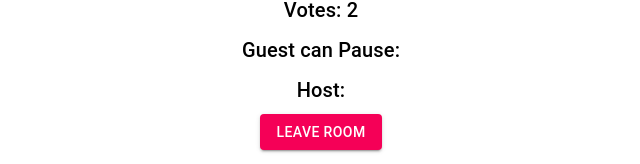
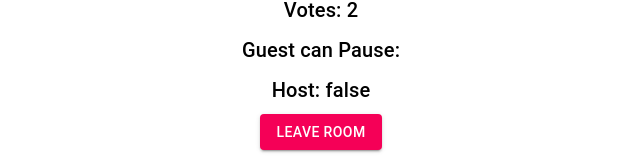
Before and after one commit to dacavcosta/tech_with_tim_django_react_tutorial, a React app in the folder shared_music_controller/frontend/: page /room/1 in a window 1280 px wide. Shown: the part 173-337 px from the top of the page, without its empty margins (319-959 px from the left). Built offline with nearby package versions, Linux system fonts and the light colour scheme; no server answers; the HTML template or start-up script is replaced by a standard one.

Commit message:
Implemented the settings inside Room.js

```diff
--- a/shared_music_controller/frontend/src/components/room.js
+++ b/shared_music_controller/frontend/src/components/room.js
@@ -8,10 +8,12 @@ export default class Room extends Component {
             votesToSkip: 2,
             guestcanPause: false,
             isHost: false,
+            showSettings: false,
         };
         this.roomCode = this.props.match.params.roomCode;
         this.getRoomDetails();
-        this.leaveButtonPressed = this.leaveButtonPressed.bind(this)
+        this.leaveButtonPressed = this.leaveButtonPressed.bind(this);
+        this.updateShowSettings = this.updateShowSettings.bind(this);
     }
 
     getRoomDetails() {
@@ -44,6 +46,22 @@ export default class Room extends Component {
         });
     }
 
+    updateShowSettings(value) {
+        this.state({
+            showSettings: value,
+        });
+    }
+
+    renderSettingsButton() {
+        return (
+            <Grid item xs={12} align="center">
+                <Button variant="contained" color="primary" onClick={() => this.updateShowSettings(true)}>
+                    Settings
+                </Button>
+            </Grid>
+        );
+    }
+
     render() {
         return <Grid container spacing={1}>
             <Grid item xs={12} align="center">
@@ -63,9 +81,10 @@ export default class Room extends Component {
             </Grid>
             <Grid item xs={12} align="center">
                 <Typography variant="h6" component="h6">
-                    Host: {this.state.isHost}
+                    Host: {this.state.isHost.toString()}
                 </Typography>
             </Grid>
+            {this.state.isHost ? this.renderSettingsButton() : null}
             <Grid item xs={12} align="center">
                 <Button variant="contained" color="secondary" onClick = { this.leaveButtonPressed }>
                     Leave Room
```
